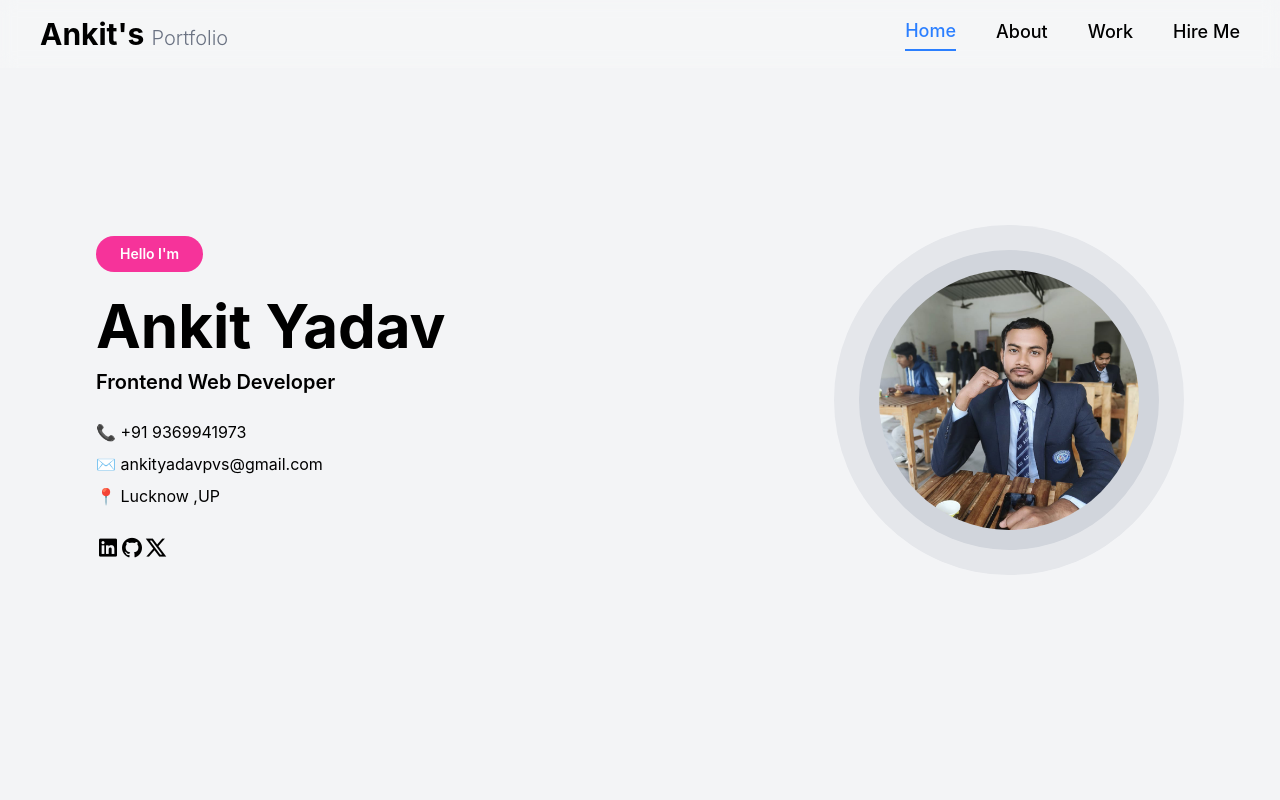
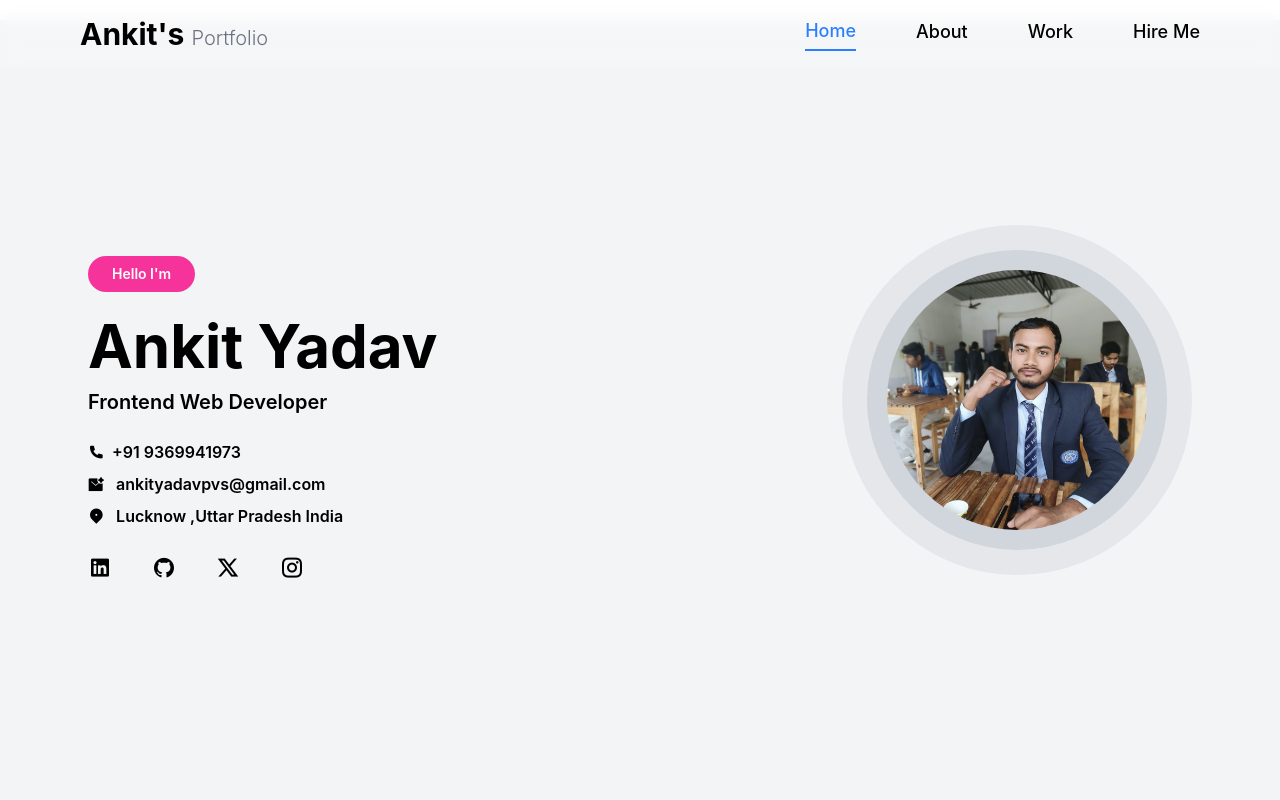
Before and after one commit to ankitshere/Portfolio, a React (Vite) app: page / in a window 1280 px wide. Shown: the top 800 px of the page. Built offline with nearby package versions, Linux system fonts and the light colour scheme.

Commit message:
cheaking

```diff
--- a/src/Components/Nav.jsx
+++ b/src/Components/Nav.jsx
@@ -22,11 +22,11 @@ const Nav = () => {
   const isActive = (path) => location.pathname === path;
 
   return (
-    <nav className="w-full   backdrop-blur-sm bg-white/20 fixed top-0 left-0 z-50">
-      <div className="flex items-center justify-between px-6 md:px-10 py-4">
+    <nav className="w-full   backdrop-blur-sm bg-white/20  fixed top-0 left-0 z-50">
+      <div className="flex items-center justify-between px-6 md:px-20  py-4">
 
         {/* Logo */}
-        <h1 className="text-2xl md:text-3xl font-bold">
+        <h1 className="text-2xl md:text-3xl  font-bold">
           Ankit's{" "}
           <span className="font-light text-gray-500 text-xl">
             Portfolio
@@ -34,7 +34,7 @@ const Nav = () => {
         </h1>
 
         {/* Desktop Menu */}
-        <div className="hidden md:flex gap-10 text-lg font-medium">
+        <div className="hidden md:flex gap-10   md:gap-15 text-lg font-medium">
 
           {["/", "/about", "/work", "/hireme"].map((path, i) => {
             const labels = ["Home", "About", "Work", "Hire Me"];
@@ -67,7 +67,7 @@ const Nav = () => {
 
       {/* Mobile Dropdown */}
       {menuOpen && (
-        <div className=" flex flex-col items-center gap-6 py-6 shadow-lg text-lg font-medium backdrop-blur-sm bg-white/20 backdrop-filter
+        <div className=" flex flex-col items-center gap-6 py-6 shadow-lg text-lg font-medium  backdrop-blur-sm bg-white/20 backdrop-filter
 ">
 
           {["/", "/about", "/work", "/hireme"].map((path, i) => {
--- a/src/Home.jsx
+++ b/src/Home.jsx
@@ -7,10 +7,10 @@ import Profileimg from "../src/images/Profileimg.jpeg";
 const Home = () => {
   return (
     <div>
-<section className="min-h-screen bg-gray-100 flex flex-col-reverse md:flex-row items-center justify-center md:justify-between px-6 md:px-24 text-center md:text-left py-5  ">
+<section className="min-h-screen  bg-gray-100 flex flex-col-reverse md:flex-row md:mt-5  items-center justify-center md:justify-between px-6 md:px-22 text-center md:text-left py-5  ">
 
       {/* Left Content */}
-      <div className="w-full md:w-1/2  space-y-6">
+      <div className="w-full md:w-1/2    space-y-6">
 
         {/* Tag */}
     <span className="relative bg-pink-500 text-white px-6 py-2 text-sm font-semibold rounded-full inline-block">
@@ -20,7 +20,7 @@ const Home = () => {
 
 </span>
 
-        <h1 className="text-5xl sm:text-5xl md:text-6xl font-bold">
+        <h1 className="text-5xl sm:text-5xl md:text-6xl  font-bold">
          Ankit Yadav
         </h1>
 
@@ -30,14 +30,14 @@ const Home = () => {
         </h2>
 
 
-        <div className="space-y-2 ">
-          <p>📞 +91 9369941973</p>
-          <p>✉️ ankityadavpvs@gmail.com</p>
-          <p>📍 Lucknow ,UP</p>
+        <div className="space-y-2 font-semibold ">
+          <p><i class="ri-phone-fill"></i> &nbsp;+91 9369941973</p>
+          <p><i class="ri-mail-ai-fill"></i> &nbsp;  ankityadavpvs@gmail.com</p>
+          <p><i class="ri-map-pin-2-fill"></i>  &nbsp; Lucknow ,Uttar Pradesh  India</p>
         </div>
 
 
-        <div className=" tflex justify-center md:justify-start gap-6 text-xl mt-4">
+        <div className=" flex gap-10 justify-center md:justify-start text-xl mt-4">
 
          <a href="https://www.linkedin.com/in/ankit-webdev/" target="_blank" rel="noreferrer"
           className="text-2xl  hover:scale-140 transition-all duration-300">
@@ -59,17 +59,26 @@ const Home = () => {
 >
  <i class="ri-twitter-x-line"></i>
 </a>
+        <a
+  href="https://www.instagram.com/codeby_ankitt/?hl=en"
+  target="_blank"
+  rel="noopener noreferrer"
+  className="text-2xl  hover:scale-140  transition-all duration-300"
+>
+ <i class="ri-instagram-line"></i>
+</a>
 
         </div>
       </div>
 
       {/* Right Image */}
-      <div className="relative">
-        <div className="w-[350px] h-[350px] rounded-full bg-gray-200 flex items-center justify-center">
-          <div className="w-[300px] h-[300px] rounded-full bg-gray-300 flex items-center justify-center overflow-hidden">
+
+      <div className="md:relative relative   mb-10">
+        <div className="md:w-[350px] md:h-[350px] w-[300px] h-[300px] rounded-full bg-gray-200 flex items-center justify-center">
+          <div className="md:w-[300px] md:h-[300px]  w-[250px] h-[250px] rounded-full bg-gray-300 flex items-center justify-center overflow-hidden">
 
             {/* Replace with your image */}
-            <div className="w-[260px] h-[260px] rounded-full  flex items-center justify-center overflow-hidden">
+            <div className=" md:w-[260px] md:h-[260px] w-[210px] h-[210px] rounded-full  flex items-center justify-center overflow-hidden">
 
             <img src={Profileimg} alt="" />
             {/* Replace with your image */}
```
